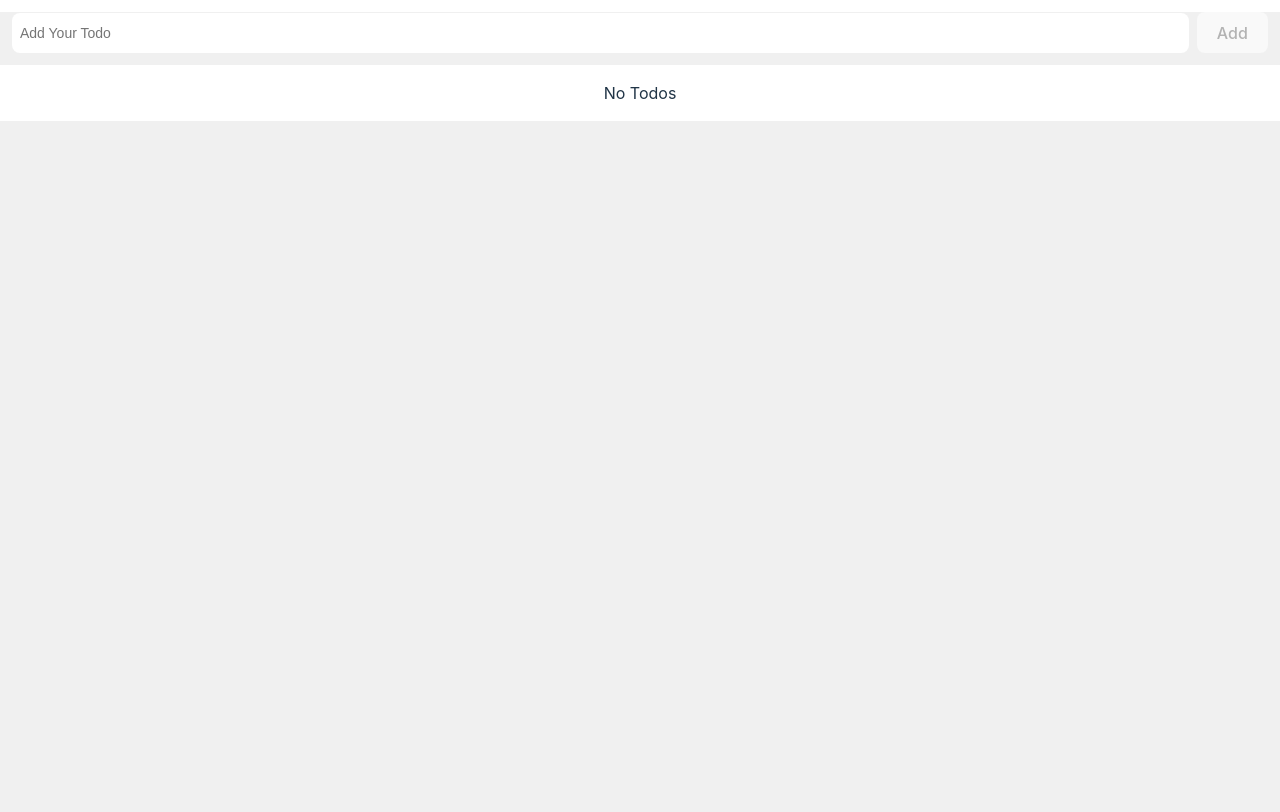
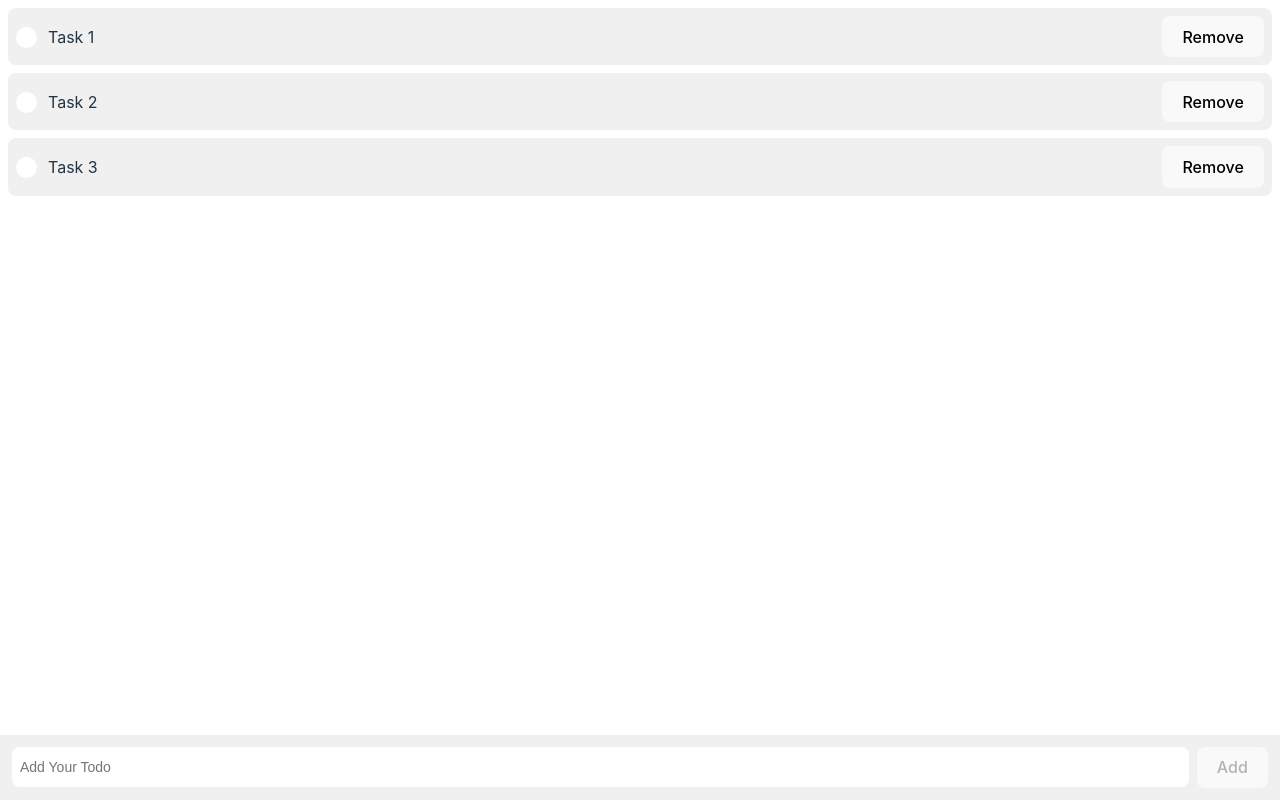
Before and after one commit to Rehan1579/react-todo, a React (Vite) app: page / in a window 1280 px wide. Built offline with nearby package versions, Linux system fonts and the light colour scheme.

Commit message:
update TODO

```diff
--- a/src/NewApp.tsx
+++ b/src/NewApp.tsx
@@ -1,46 +1,55 @@
-import { useRef, useState } from "react";
+import { useRef, useState, useEffect } from "react";
 import { TodoService } from "./services/todo-service";
-import { ITodo } from "./data-models/ITodo";
+import { ITodo} from "./data-models/interfaces/ITodo";
 import { TodoList } from "./components/todo-list/TodoList";
 import { TodoForm } from "./components/todo-form/TodoForm";
-
+import { ITodoListContext, TodoContextController } from "./data-models/context/todo-context";
+import "./index.css";
 
 
 export function NewApp() {
 
     const [todos, setTodos] = useState<ITodo[]>([]);
-
     const todoFormRef = useRef(null);
 
 
 
-    function removeTodo(id: string) {
+    const TodoListContext = TodoContextController.getContext();
+    const TodoListContextValue: ITodoListContext = {
+        removeTodo,
+        toggleTodo
+    };
+
+
+
+    function removeTodo(id: string | null) {
 
         const canDelete = confirm("Are you sure you want to remove the todo?");
-        if (!canDelete)
+        if (!canDelete || !id)
         {
             return;
         }
 
 
-        TodoService.removeTodo(id);
-        refreshTodo();
+        TodoService.removeTodo(id)
+            .then(() => refreshTodo());
     }
 
 
 
     function refreshTodo() {
-
-        const updatedTodos = TodoService.getTodos();
-        setTodos(updatedTodos);
+        TodoService.getTodos()
+        .then((updatedTodos) => {
+                setTodos(updatedTodos);
+            });
     }
 
 
 
     function addTodo(payload: ITodo): void {
 
-        TodoService.addTodo(payload);
-        refreshTodo();
+        TodoService.addTodo(payload)
+            .then(() => refreshTodo());
     }
 
 
@@ -61,16 +70,27 @@ export function NewApp() {
 
     function toggleTodo(id:string, completed:boolean) {
 
-        TodoService.toggleTodo(id, completed);
-        refreshTodo();
+        TodoService.toggleTodo(id, completed)
+            .then(() => refreshTodo());
     }
+
+
+    useEffect(() => {
+        (async () => {
+            const todos = await TodoService.getTodos();
+            setTodos(todos);
+        })();
+        console.log("useEffect");
+    }, []);
 
 
 
     return (
-        <div>
+        <div className="todo">
+            <TodoListContext.Provider value={TodoListContextValue}>
+                <TodoList todoItems={todos}  />
+            </TodoListContext.Provider>
             <TodoForm saveTodo={saveTodo} ref={todoFormRef} />
-            <TodoList todoItems={todos} removeTodo={removeTodo} toggleTodo={toggleTodo} />
         </div>
     );
 }
```
